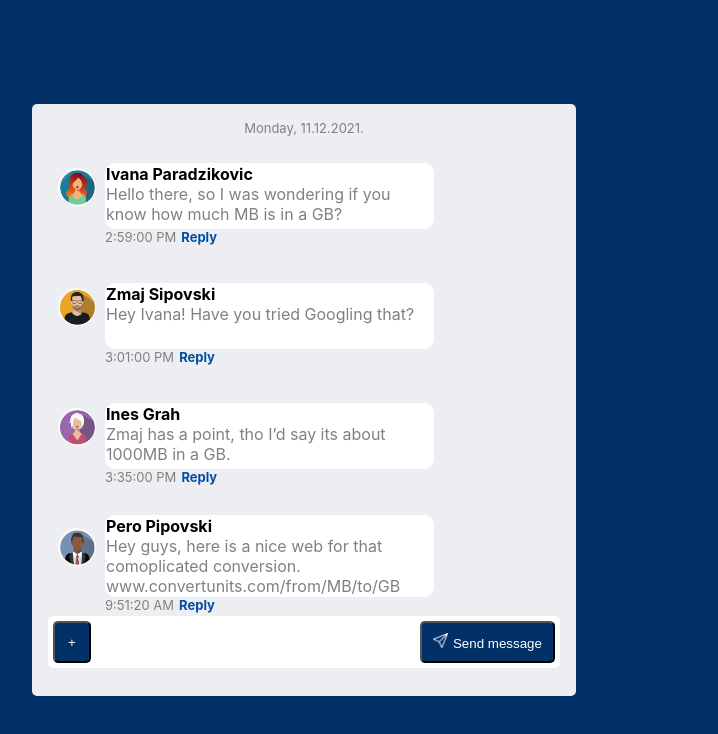
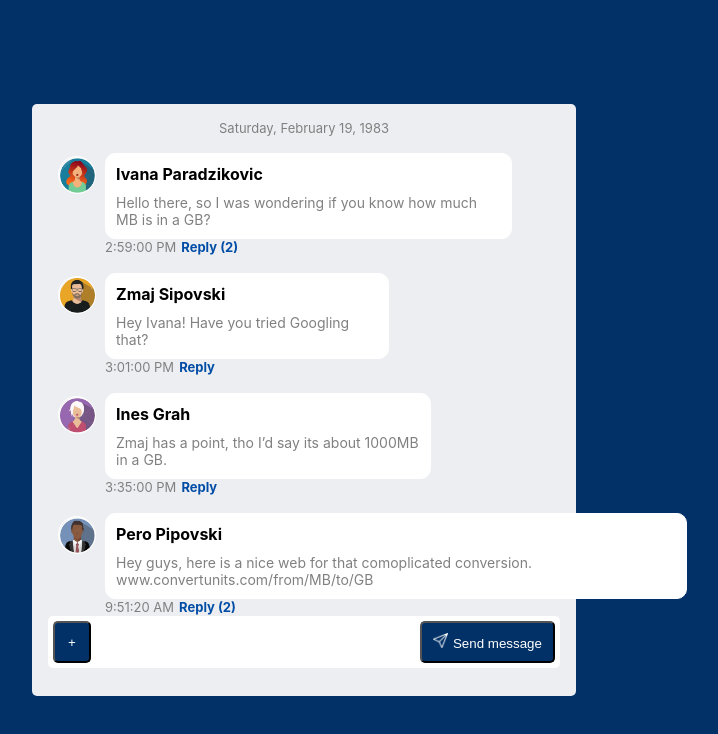
Before and after one commit to gjaic2016/comments-feat-task, a React (Create React App) app: page / in a window 1280 px wide. Shown: the top 734 px of the page, without its empty margins (336-1054 px from the left). Built offline with nearby package versions, Linux system fonts and the light colour scheme.

Commit message:
reply counter & message date

```diff
--- a/src/App.css
+++ b/src/App.css
@@ -17,6 +17,7 @@
   border-radius: 50%;
   -moz-border-radius: 50%;
   -webkit-border-radius: 50%;
+  cursor: pointer;
 }
 
 .App-header {
@@ -74,7 +75,7 @@
 }
 
 .message__img {
-  margin: -20px 10px 0px 10px;
+  margin: -40px 10px 0px 10px;
   border: 1px solid var(--white-color);
   height: 35px;
   width: 35px;
@@ -90,16 +91,22 @@
   border: 1px solid black;
   border-color: var(--white-color);
   min-height: 8vh;
-  width: 100%;
+  width: max-content;
+  max-width: 80%;
   border-radius: 10px;
   overflow-wrap: break-word;
+  padding: 10px 10px 10px 10px;
+
 }
 
 .message__username {
   font-weight: bold;
+  cursor: pointer;
+  padding-bottom: 10px;
 }
 
 .message__text {
+  font-size: 14px;
   color: var(--gray-color);
 }
 
@@ -115,6 +122,7 @@
   margin-left: 5px;
   color:  var(--blue-reply-color);
   font-weight: bold;
+  cursor: pointer;
 }
 
 .new__message {
@@ -142,6 +150,7 @@
   width: 50px;
   background-color: var(--darkblue-color);
   color: var(--white-color);
+  cursor: pointer;
 }
 
 .button__send{
@@ -149,6 +158,7 @@
   width: 200px;
   background-color: var(--darkblue-color);
   color: var(--white-color);
+  cursor: pointer;
 }
 
 .send__image {
--- a/src/App.js
+++ b/src/App.js
@@ -1,22 +1,41 @@
 import "./App.css";
 import jsonFile from "../src/Data/comments.json";
 import Comment from "../src/Components/Comment";
-import NewMessage from './Components/NewMessage';
+import NewMessage from "./Components/NewMessage";
 
 function App() {
   const message = jsonFile.data.comments;
+
+  const checkReply = (message, id) => {
+    let reply = 0;
+
+    message.forEach((element) => {
+      if (element.parent_id === id) {
+        reply++;
+      }
+    });
+    return reply;
+  };
+
+  const messageDate = (message) => {
+    let options = {weekday: 'long', year: 'numeric', month: 'long', day: 'numeric' };
+    var timestamp = message.find(element => element.id === "1").timestamp;
+    var day = new Date(timestamp).toLocaleDateString('en-US', options);
+    return day;
+  }
 
   return (
     <div className="App">
       <div className="App-body">
         <div className="chat_window">
-          <div className="message__date">Monday, 11.12.2021.</div>
+          <div className="message__date">{messageDate(message)}</div>
           {message.map((value) => {
             return (
               <>
                 <Comment
                   key={value.id}
                   id={value.id}
+                  reply={checkReply(message, value.id)}
                   authorName={value.author.name}
                   authorPicture={value.author.picture}
                   text={value.text}
@@ -25,7 +44,7 @@ function App() {
               </>
             );
           })}
-          <NewMessage/>
+          <NewMessage />
         </div>
       </div>
     </div>
--- a/src/Components/Comment.js
+++ b/src/Components/Comment.js
@@ -1,11 +1,8 @@
 import React from "react";
 
 const Comment = (props) => {
-
-
   const formatTimestamp = (timestamp) => {
     let newDate = new Date(timestamp);
-    console.log(newDate);
     let formatedTime = newDate.toLocaleTimeString();
     return formatedTime;
   };
@@ -16,7 +13,6 @@ const Comment = (props) => {
         <div className="message__column">
           <div className="message__img">
             <img
-              // src={avatarSort(images,props.authorPicture)}
               src={props.authorPicture}
               className="avatar-logo"
               alt={props.authorPicture}
@@ -30,7 +26,10 @@ const Comment = (props) => {
           </div>
           <div className="message__time-reply">
             <div>{formatTimestamp(props.timestamp)}</div>
-            <div className="message__reply">Reply</div>
+            <div className="message__reply">
+              <a type="link">Reply</a>{" "}
+              {props.reply > 0 ? "(" + props.reply + ")" : ""}
+            </div>
           </div>
         </div>
       </div>
```
